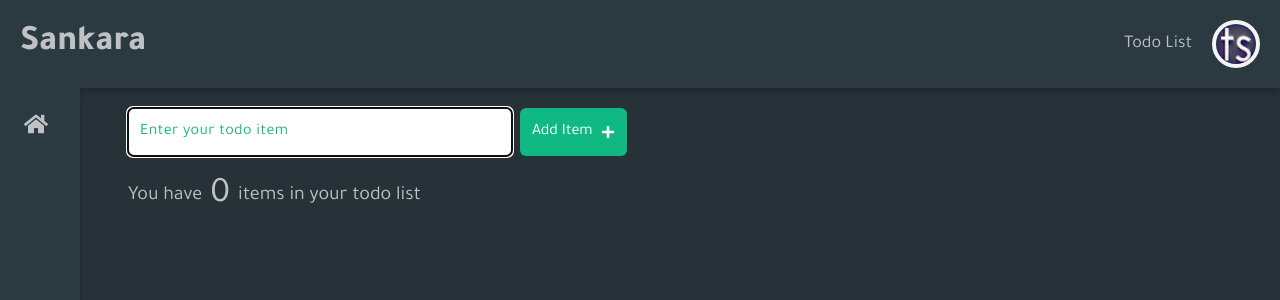
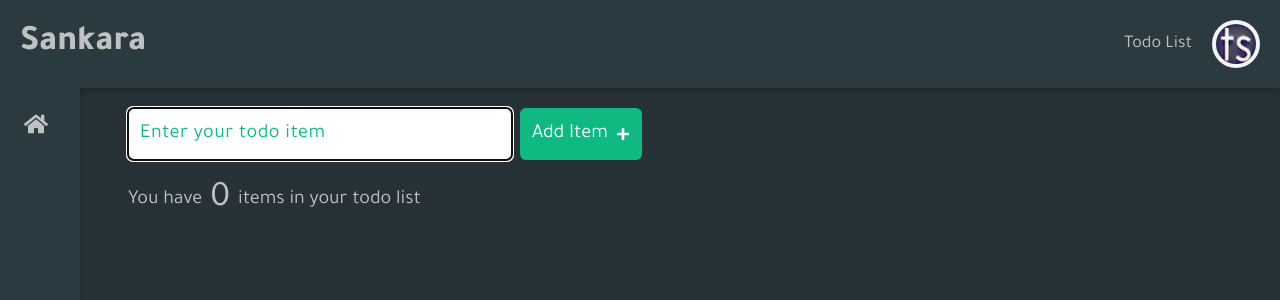
Before and after one commit to SankThomas/tsb-catalogue, a React (Create React App) app: page /todo-list in a window 1280 px wide. Shown: the top 300 px of the page. Built offline with nearby package versions, Linux system fonts and the light colour scheme.

Commit message:
increase font-size

```diff
--- a/src/pages/Todo.js
+++ b/src/pages/Todo.js
@@ -64,14 +64,14 @@ const Todo = () => {
             type="text"
             placeholder="Enter your todo item"
             required
-            className="p-3 rounded-md mr-2 text-green-500 placeholder-green-500 tracking-wide w-72 mb-2 sm:mb-0 md:w-96"
+            className="text-xl p-3 rounded-md mr-2 text-green-500 placeholder-green-500 tracking-wide w-72 mb-2 sm:mb-0 md:w-96"
             autoFocus
             value={text}
             onChange={(e) => setText(e.target.value)}
           />
           <button
             type="submit"
-            className="flex items-center bg-green-500 p-3 rounded-md text-white"
+            className="flex items-center bg-green-500 p-3 rounded-md text-white text-xl"
             onSubmit={handleSubmit}
           >
             Add Item <FaPlus className="text-sm ml-2" />
```
